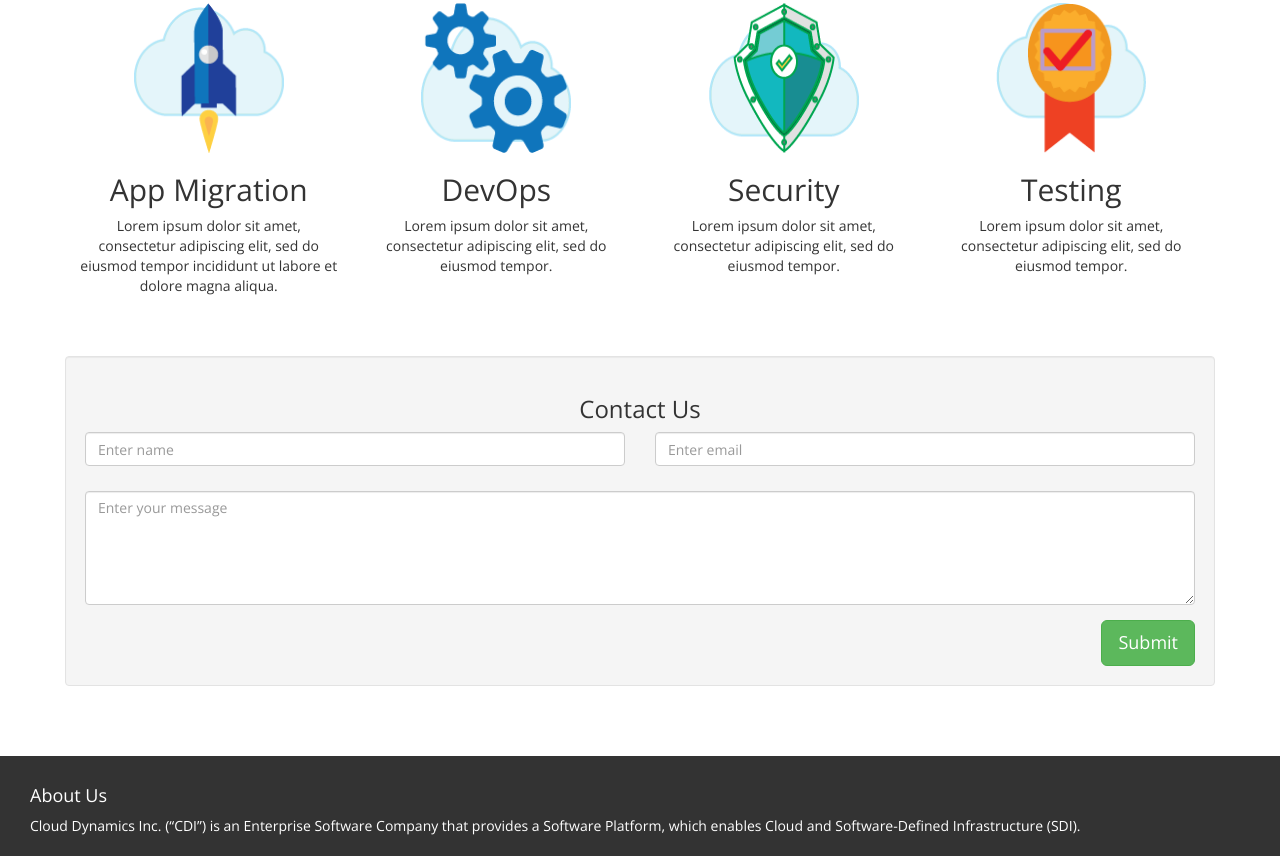
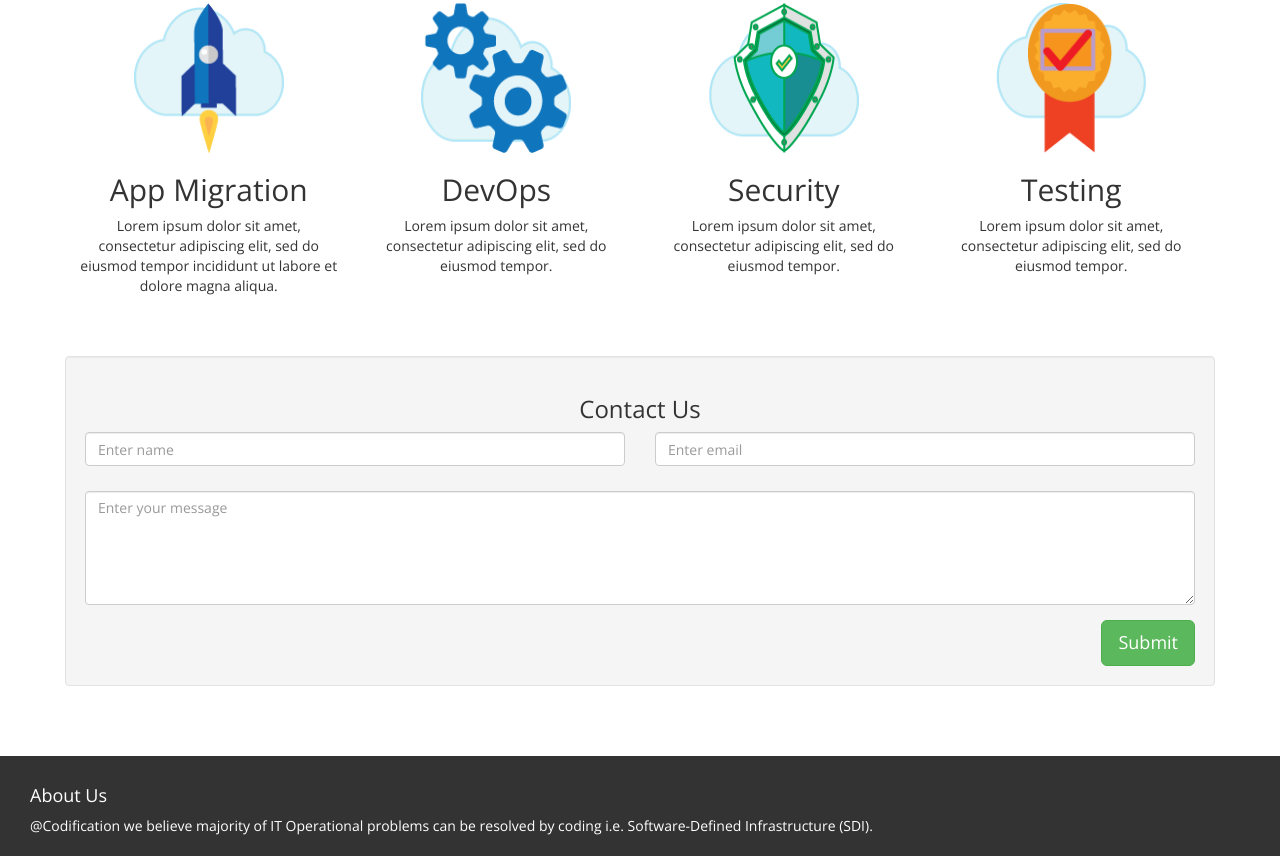
Before and after one commit to dghadge/Codification, a plain HTML site: page index.html in a window 1280 px wide. Shown: the part 867-1723 px from the top of the page. Drawn offline with nearby package versions, Linux system fonts and the light colour scheme.

Commit message:
added About Us section

```diff
--- a/index.html
+++ b/index.html
@@ -169,8 +169,7 @@
     <footer class="container-fluid">
         <div class="row">
             <div class="footer-widget">
-                <h4>About Us</h4>Cloud Dynamics Inc. (“CDI”) is an Enterprise Software Company that provides a Software Platform,
-                which enables Cloud and Software-Defined Infrastructure (SDI).</div>
+                <h4>About Us</h4>@Codification we believe majority of IT Operational problems can be resolved by coding i.e. Software-Defined Infrastructure (SDI).</div>
         </div>
     </footer>
 
```
